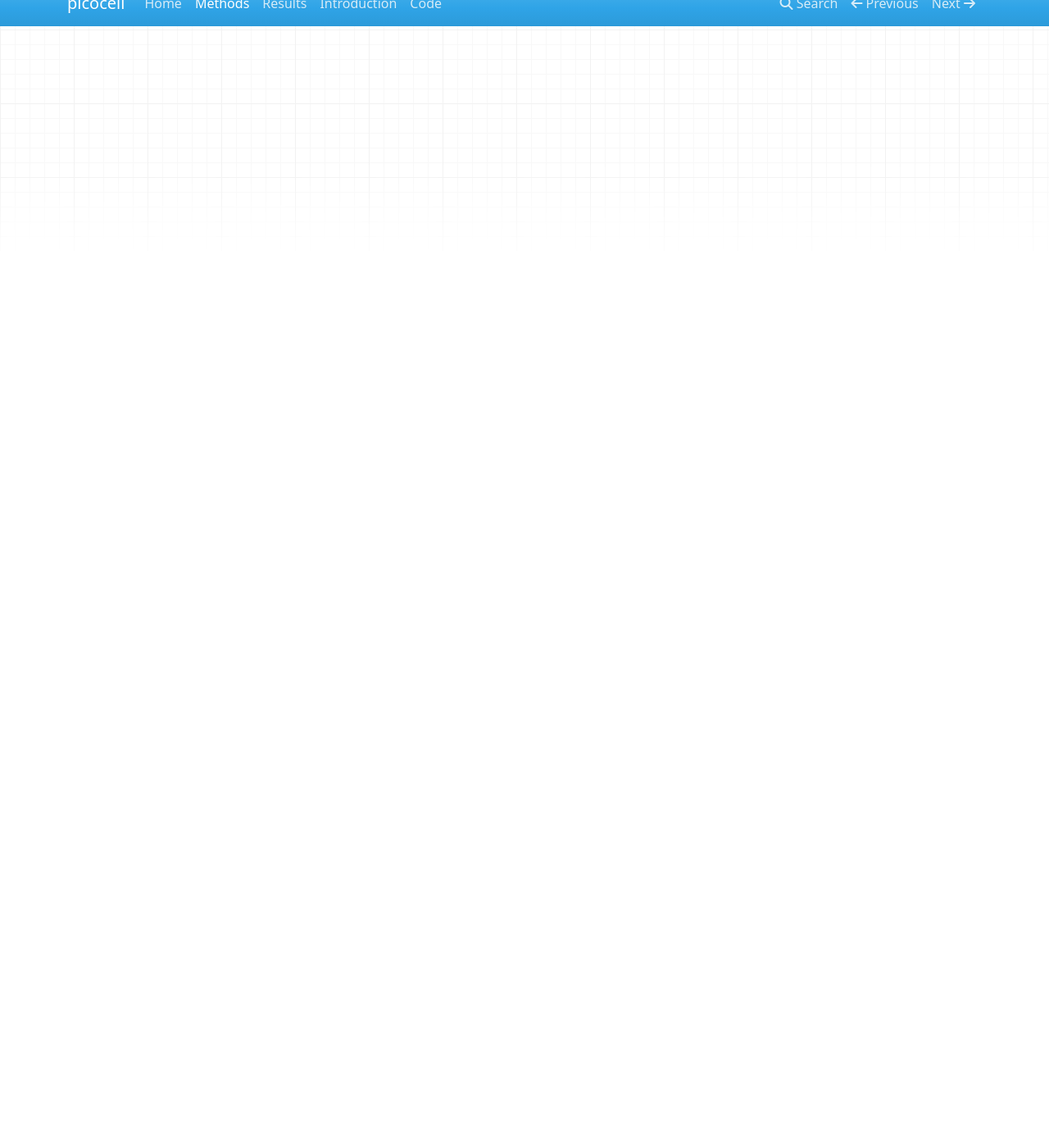
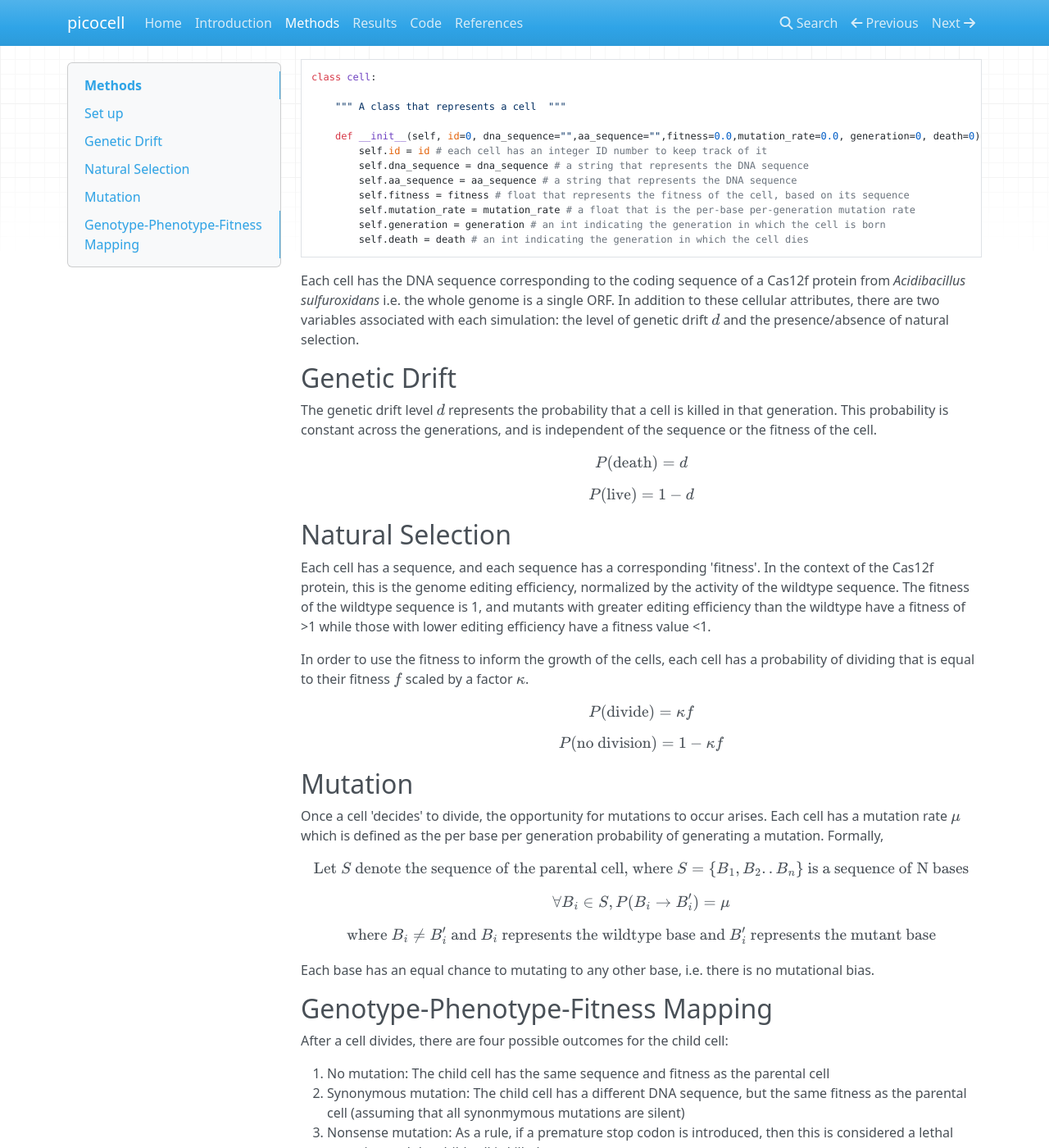
Before and after one commit to ira-zibbu/picocell, an MkDocs documentation site: the page built from documentation/docs/methods.md, in a window 1280 px wide and 1400 px high, scrolled down 1014 px. Shown: the whole window at 82% size. Built offline with MkDocs 1.6.1, drawn with Linux system fonts in a browser that asks for light colours; nearby versions of some CDN libraries; some of the changed text lies outside the part shown.

Commit message:
Update documentation

````diff
--- a/documentation/docs/methods.md
+++ b/documentation/docs/methods.md
@@ -1,5 +1,68 @@
 # Methods
 
-Picocell's workflow is outlined in the following schematic:
+`picocell`'s workflow is outlined in the following schematic:
 
 ![methods](methods_overview.png)
+
+## Set up
+
+Picocell is set up as a series of decision trees that are applied to each cell at each generation. Each cell is implemented as Python object with the following attributes:
+
+```python
+class cell:
+
+    """ A class that represents a cell  """
+
+    def __init__(self, id=0, dna_sequence="",aa_sequence="",fitness=0.0,mutation_rate=0.0, generation=0, death=0):
+        self.id = id # each cell has an integer ID number to keep track of it
+        self.dna_sequence = dna_sequence # a string that represents the DNA sequence
+        self.aa_sequence = aa_sequence # a string that represents the DNA sequence
+        self.fitness = fitness # float that represents the fitness of the cell, based on its sequence
+        self.mutation_rate = mutation_rate # a float that is the per-base per-generation mutation rate
+        self.generation = generation # an int indicating the generation in which the cell is born
+        self.death = death # an int indicating the generation in which the cell dies
+```
+Each cell has the DNA sequence corresponding to the coding sequence of a Cas12f protein from _Acidibacillus sulfuroxidans_ i.e. the whole genome is a single ORF. In addition to these cellular attributes, there are two variables associated with each simulation: the level of genetic drift $d$ and the presence/absence of natural selection.
+
+## Genetic Drift
+
+The genetic drift level $d$ represents the probability that a cell is killed in that generation. This probability is constant across the generations, and is independent of the sequence or the fitness of the cell.
+
+$$P(\text{death}) = d$$
+
+$$P(\text{live}) = 1-d$$
+
+## Natural Selection
+
+Each cell has a sequence, and each sequence has a corresponding 'fitness'. In the context of the Cas12f protein, this is the genome editing efficiency, normalized by the activity of the wildtype sequence. The fitness of the wildtype sequence is 1, and mutants with greater editing efficiency than the wildtype have a fitness of >1 while those with lower editing efficiency have a fitness value <1.
+
+In order to use the fitness to inform the growth of the cells, each cell has a probability of dividing that is equal to their fitness $f$ scaled by a factor $\kappa$.
+
+$$P(\text{divide}) = \kappa f$$
+
+$$P(\text{no division}) = 1 - \kappa f$$
+
+## Mutation
+
+Once a cell 'decides' to divide, the opportunity for mutations to occur arises. Each cell has a mutation rate $\mu$ which is defined as the per base per generation probability of generating a mutation. Formally,
+
+$$ \text{Let } S \text{ denote the sequence of the parental cell, where } S=\{B_1,B_2..B_n\} \text{ is a sequence of N bases}$$
+
+$$ \forall B_i \in S, P(B_i\rightarrow B_i')=\mu $$
+
+$$ \text{where } B_i \neq B_i' \text{ and } B_i \text{ represents the wildtype base and } B_i' \text{ represents the mutant base}$$
+
+Each base has an equal chance to mutating to any other base, i.e. there is no mutational bias.
+
+## Genotype-Phenotype-Fitness Mapping
+
+After a cell divides, there are four possible outcomes for the child cell:
+
+1. No mutation: The child cell has the same sequence and fitness as the parental cell
+2. Synonymous mutation: The child cell has a different DNA sequence, but the same fitness as the parental cell (assuming that all synonmymous mutations are silent)
+3. Nonsense mutation: As a rule, if a premature stop codon is introduced, then this is considered a lethal mutation and the child cell is killed.
+4. Nonsynonymous mutation: The DNA and amino acid sequence has changed, and the fitness must be recomputed for this mutation.
+
+If the nonsynonymous mutation is present in the DMS dataset for the Cas12f protein, then the fitness value is fetched from the table. Otherwise, the embeddings are extracted for the new sequence using ESM-1b, and the embeddings are fed to a random forest regressor to map to a fitness value. For more information about how this regressor was trained, please see [the code page](code.md). For the ORF of length $M$ amino acids, ESM generates an embedding matrix $E \in \mathbb{R}^{M \times D}$ where $D$ is the dimensionality of the embedding space. The embeddings are averaged across all amino acids to generate a vector representation $e \in \mathbb{R}^{D}$ for the protein. Training the regressor on the DMS dataset with a random 80:20 train:test split yielded an $R^2$ ~ $0.35$. Cross-validation to tune the hyperparameters (in this case the number of the trees in the forest) may have yielded better results. For the purposes of the project, the default value of 100 trees was used.
+
+After recomputing the fitness, the newly born children cells join their parents to become parent cells for the next generation and the simulation continues for the specified number of generation.
--- a/documentation/mkdocs.yml
+++ b/documentation/mkdocs.yml
@@ -1,7 +1,17 @@
 site_name: picocell
 nav:
   - Home: index.md
+  - Introduction: introduction.md
   - Methods: methods.md
   - Results: results.md
-  - Introduction: introduction.md
   - Code: code.md
+  - References: refs.md
+extra_javascript:
+  - https://cdn.jsdelivr.net/npm/mathjax@3/es5/tex-mml-chtml.js
+markdown_extensions:
+  - admonition
+  - pymdownx.arithmatex:
+      generic: true
+theme:
+  name: mkdocs
+  custom_dir: overrides
````
Also changed, not shown: documentation/docs/code.md (+10 -2 lines), documentation/docs/index.md (+2 -1 lines), documentation/docs/introduction.md (+3 -3 lines), documentation/docs/javascripts/config.js (added, +12 -0 lines), documentation/docs/refs.md (added, +20 -0 lines), documentation/docs/results.md (+45 -0 lines), documentation/overrides/main.html (added, +16 -0 lines), documentation/docs/drift_fitness_bar_plot.png (added), documentation/docs/fitness_trajectory.png (added), documentation/docs/lethal_mutation_proportion.png (added), documentation/docs/mean_fitness_bar_mutation_rate.png (added), documentation/docs/selection_bar_chart.png (added).
